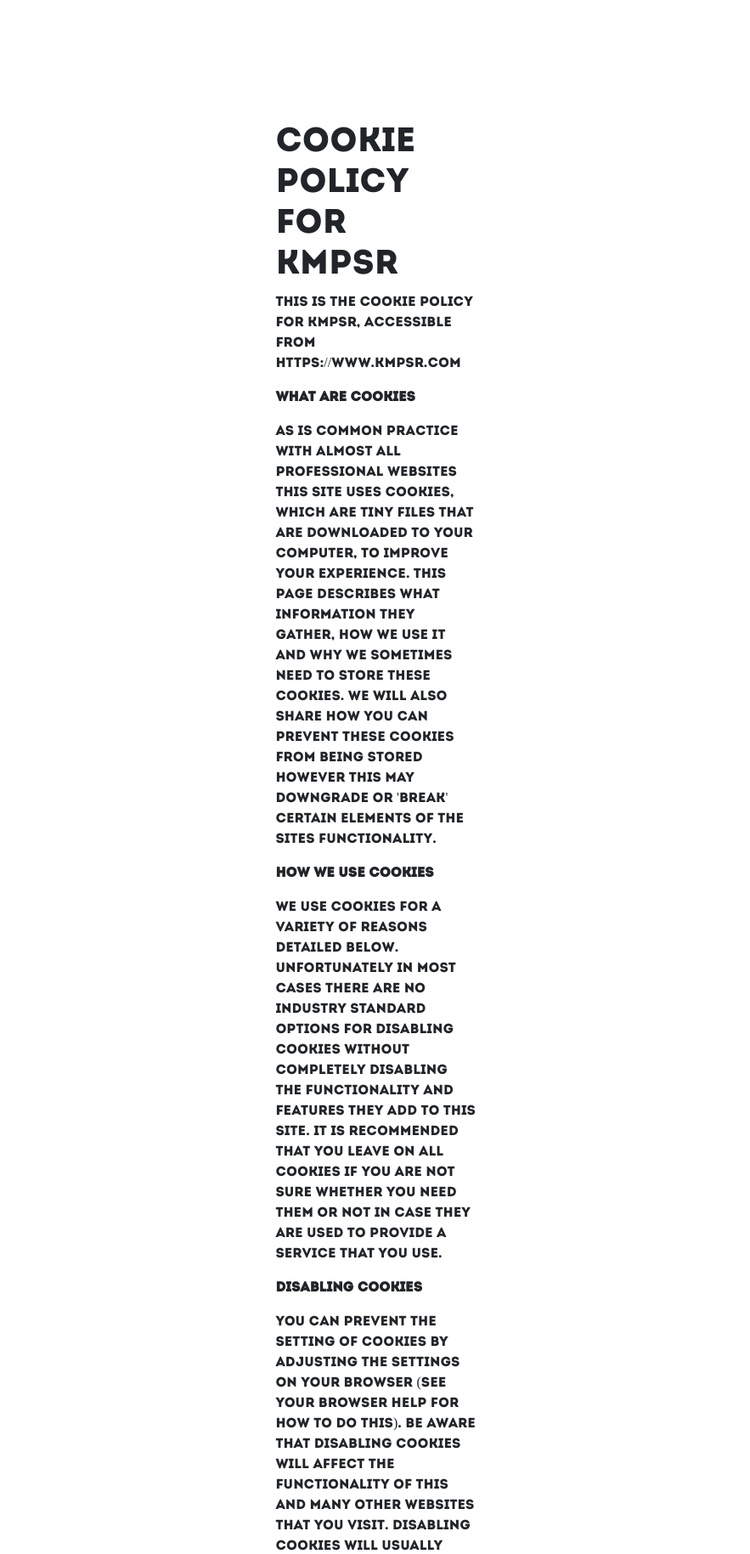
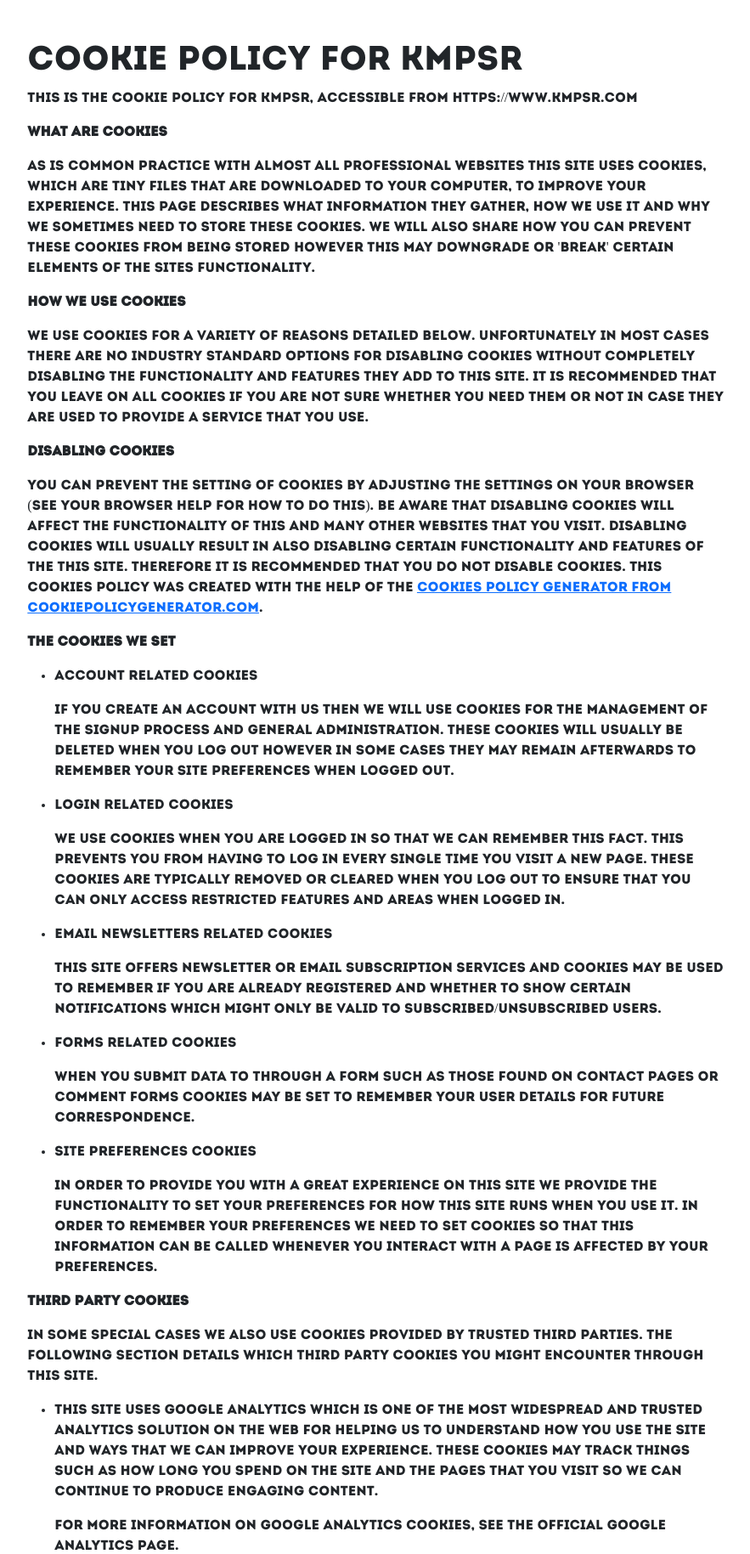
Before and after one commit to dobromilstodulski/final_year_project_21, a Flask app: page /cookies-policy in a window 1280 px wide. Shown: the part 105-1934 px from the top of the page at 85% size, without its empty margins (197-1080 px from the left). Run offline with Flask 2, Linux system fonts and the light colour scheme; some libraries are stand-ins or nearby versions.

Commit message:
fixed legal websites

```diff
--- a/app/templates/legal/cookies-policy.html
+++ b/app/templates/legal/cookies-policy.html
@@ -2,9 +2,7 @@
 
 {% block content %}
 
-<div class="container col-xl-10 col-xxl-8 px-4 py-5">
-    <div class="row align-items-center g-lg-5 py-5">
-        <div class="col-md-10 mx-auto col-lg-5">
+<div class="justify-content-center">
 
             <h1>Cookie Policy for KMPSR</h1>
 
@@ -188,8 +186,6 @@
                 <li>By visiting this link: https://www.kmpsr.com/contact</li>
             </ul>
 
-        </div>
-    </div>
 </div>
 
 {% endblock %}
--- a/app/templates/legal/privacy-policy.html
+++ b/app/templates/legal/privacy-policy.html
@@ -2,9 +2,7 @@
 
 {% block content %}
 
-<div class="container col-xl-10 col-xxl-8 px-4 py-5">
-    <div class="row align-items-center g-lg-5 py-5">
-        <div class="col-md-10 mx-auto col-lg-5">
+<div class="justify-content-center">
 
             <h1>Privacy Policy</h1>
             <p>Last updated: April 01, 2022</p>
@@ -379,8 +377,6 @@
                         rel="external nofollow noopener" target="_blank">https://www.kmpsr.com/contact</a></li>
             </ul>
 
-        </div>
-    </div>
 </div>
 
 {% endblock %}
--- a/app/templates/legal/terms-and-conditions.html
+++ b/app/templates/legal/terms-and-conditions.html
@@ -2,9 +2,7 @@
 
 {% block content %}
 
-<div class="container col-xl-10 col-xxl-8 px-4 py-5">
-    <div class="row align-items-center g-lg-5 py-5">
-        <div class="col-md-10 mx-auto col-lg-5">
+<div class="justify-content-center">
 
     <h2><strong>Terms and Conditions</strong></h2>
 
@@ -241,7 +239,5 @@
         liable for any loss or damage of any nature.</p>
 
 </div>
-    </div>
-</div>
 
 {% endblock %}
```
Also changed, not shown: app/templates/partials/user-photo.html (deleted, +0 -17 lines). Lines whose indentation alone changed are shown as unchanged.
